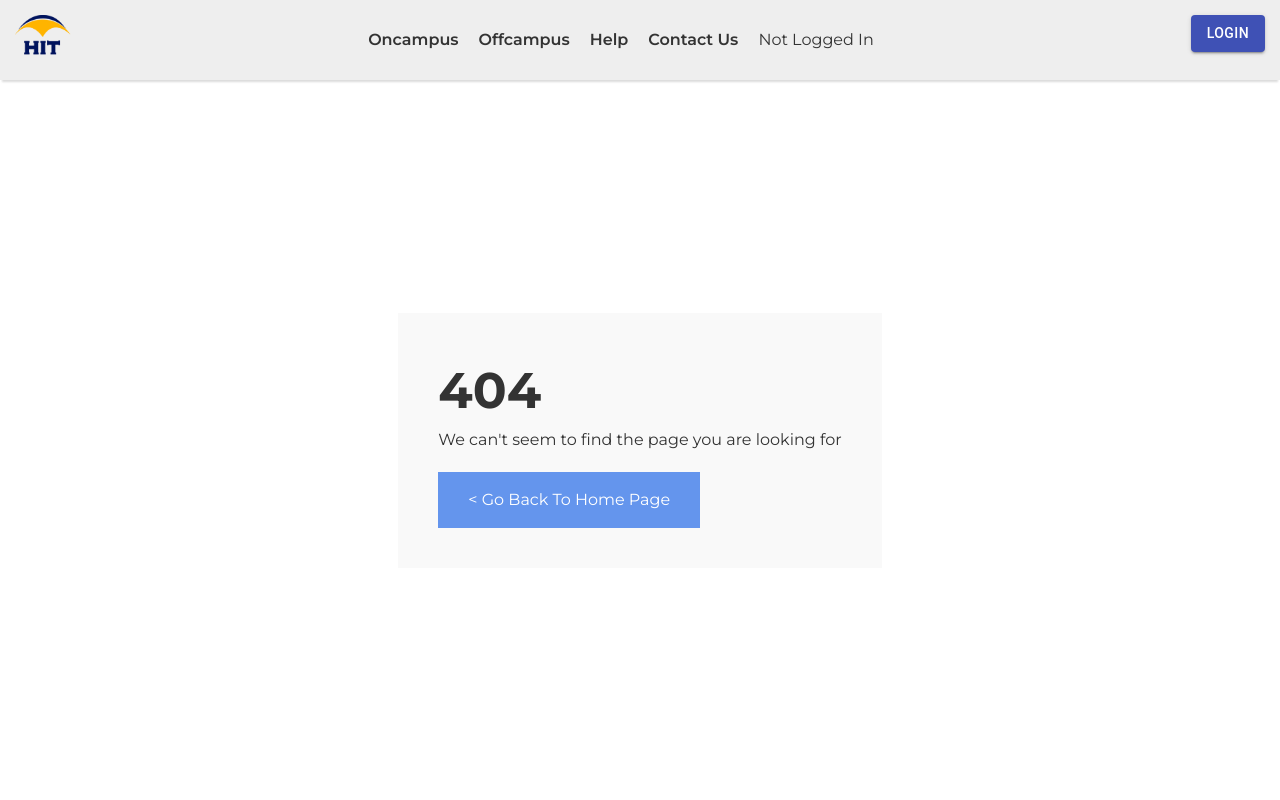
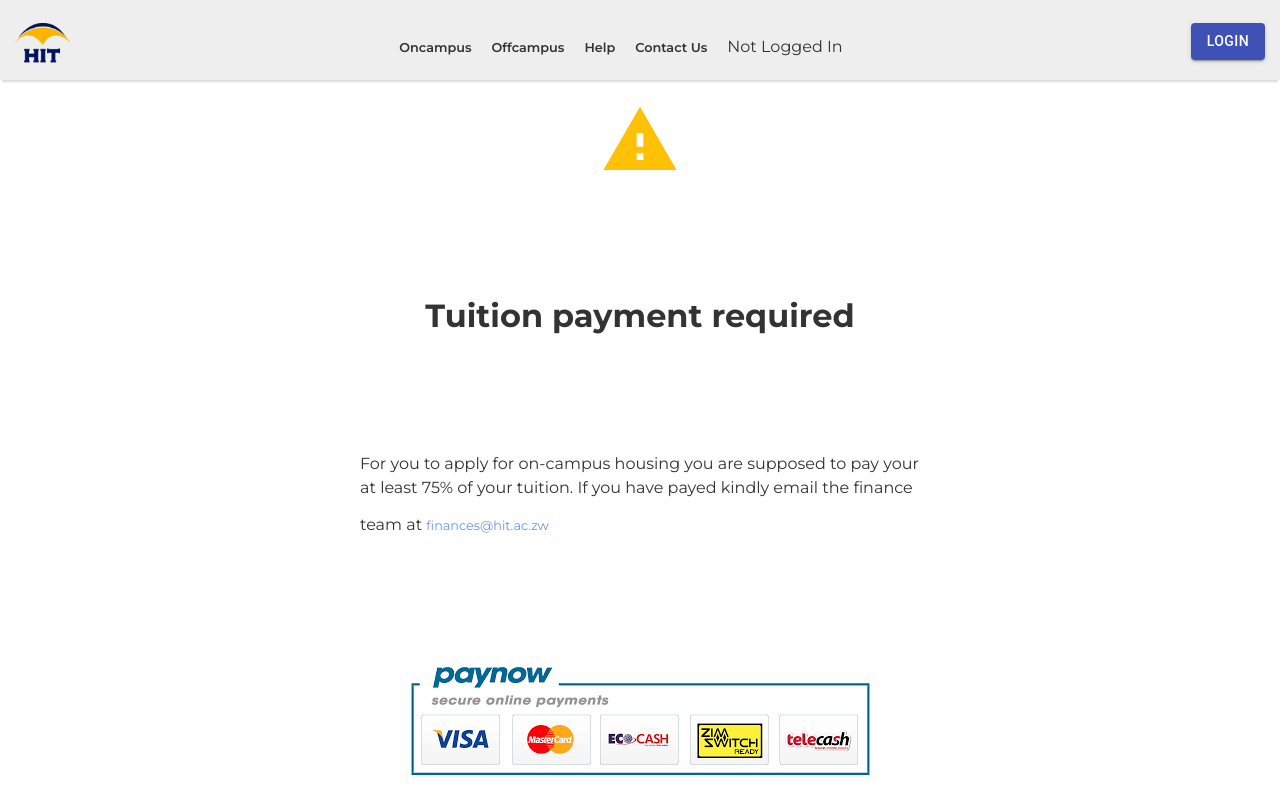
Before and after one commit to rodney-m/Accomodation-finder, a React (Create React App) app: page /pay-fees in a window 1280 px wide. Before the commit this address had no page. Built offline with nearby package versions, Linux system fonts and the light colour scheme.

Commit message:
not payed error

```diff
--- a/src/App.js
+++ b/src/App.js
@@ -24,19 +24,28 @@ import LandlordProtectedRoute from "./pages/LandlordProtectedRoutes";
 import { LoginContext } from "./Helper/Context";
 import { AdminLoginContext } from "./Helper/Context";
 import { LandlordLoginContext } from "./Helper/Context";
+import { PayedTuition } from "./Helper/Context";
+import { Tuition } from "./Helper/Context";
 
 import HouseOwnerCreateAcc from "./components/HouseOwnerCreateAcc";
 import HouseOwnerDashboard from "./components/HouseOwnerDashboard";
 import LandlordNav from "./components/LandlordNav";
 import CheckStatus from "./components/CheckStatus";
+import NotPayedUp from "./pages/NotPayedUp";
 
 function App() {
   const [loggedIn, setLoggedIn] = useState(false);
   const [isAdmin, setIsAdmin] = useState(false);
   const [isLandlordLoggedIn, setIsLandlordLoggedIn] = useState(false);
+  const [tuitionPayed, setTuitionPayed] = useState(89);
+  const [currentTuition, setCurrentTuition] = useState(100);
   return (
     <div className="App">
-      <LandlordLoginContext.Provider value={{ isLandlordLoggedIn, setIsLandlordLoggedIn }} >
+      <Tuition.Provider value={{ currentTuition, setCurrentTuition }}>
+        <PayedTuition.Provider value={{ tuitionPayed, setTuitionPayed }}>
+          <LandlordLoginContext.Provider
+            value={{ isLandlordLoggedIn, setIsLandlordLoggedIn }}
+          >
             <AdminLoginContext.Provider value={{ isAdmin, setIsAdmin }}>
               <LoginContext.Provider value={{ loggedIn, setLoggedIn }}>
                 <Router>
@@ -103,12 +112,15 @@ function App() {
                     />
 
                     <Route exact path="/admin" component={DeanLogIn} />
+                    <Route exact path="/pay-fees" component={NotPayedUp} />
                     <Route component={Error} />
                   </Switch>
                 </Router>
               </LoginContext.Provider>
             </AdminLoginContext.Provider>
           </LandlordLoginContext.Provider>
+        </PayedTuition.Provider>
+      </Tuition.Provider>
     </div>
   );
 }
--- a/src/Helper/Context.js
+++ b/src/Helper/Context.js
@@ -1,8 +1,16 @@
 import {createContext} from 'react'
 
-
+// student login
 export const LoginContext = createContext({});
 
+//dean login
 export const AdminLoginContext = createContext({});
 
+//landlord login
 export const LandlordLoginContext = createContext({});
+
+//paid fees
+export const PayedTuition = createContext({});
+
+//fees
+export const Tuition = createContext({});
--- a/src/components/Apply.js
+++ b/src/components/Apply.js
@@ -1,36 +1,60 @@
-import React from "react";
+import React, {useContext} from "react";
 import "./Apply.css";
 import { IconButton } from "@material-ui/core";
-import { Link, withRouter } from "react-router-dom";
+import { Link, withRouter, useHistory } from "react-router-dom";
+import Button from "@material-ui/core/Button";
+import { PayedTuition } from "../Helper/Context";
+import { Tuition } from "../Helper/Context";
 
 function Apply() {
+  const { tuitionPayed, setTuitionPayed } = useContext(PayedTuition);
+  const { currentTuition, setCurrentTuition } = useContext(Tuition);
+
+
+  let history = useHistory();
+
+  let onCheckStatus = () => {
+    history.push("/apply/status")
+  }
+  let onApplyOffcampus = () => {
+    history.push("/apply/offcampus")
+  }
+  let onApplyOncampus = () => {
+    if(tuitionPayed >= (0.75*currentTuition)){
+      history.push("/apply/oncampus")
+    } else{
+      history.push("pay-fees")
+
+    }
+
+  }
   return (
     <div className="Apply">
       <div className="top-section">
         <div className="left">
           <h1>Apply On campus</h1>
-          <Link to="/apply/oncampus">
             <IconButton>
-              <span className="btn">Apply</span>
+            <Button variant="contained" color="primary" onClick={onApplyOncampus}>
+            Apply
+          </Button>
             </IconButton>
-          </Link>
         </div>
         <div className="right">
           <h1>Appy Off-campus</h1>
-          <Link to="/apply/offcampus">
             <IconButton>
-              <span className="btn">Apply</span>
+            <Button variant="contained" color="primary" onClick={onApplyOffcampus}>
+            Apply
+          </Button>
             </IconButton>
-          </Link>
         </div>
       </div>
       <div className="bottom-section">
         <h1>Check Application Status</h1>
-        <Link to="/apply/status">
           <IconButton>
-            <span className="btn">Check</span>
+          <Button variant="contained" color="primary" onClick={onCheckStatus}>
+            Check
+          </Button>
           </IconButton>
-        </Link>
       </div>
     </div>
   );
--- a/src/pages/Login.js
+++ b/src/pages/Login.js
@@ -6,7 +6,7 @@ import LogInModal from "../components/LogInModal";
 import { useHistory } from "react-router-dom";
 import { LoginContext } from "../Helper/Context";
 
-import axios from 'axios';
+import axios from "axios";
 
 function Login() {
   const { loggedIn, setLoggedIn } = useContext(LoginContext);
@@ -35,10 +35,9 @@ function Login() {
       setMessage("Password field cannot be empty");
       setShowModal(true);
     } else {
-
       const newLogin = {
         regNo: { regNo },
-                password: { password }
+        password: { password },
       };
 
       axios
@@ -46,102 +45,80 @@ function Login() {
         .then((response) => {
           if (response.status === 200) {
             setLoggedIn(true);
-                        history.push("/apply")
+            history.push("/apply");
           }
         })
         .catch((err) => {
-                    console.log(err);
+          setMessage("Registration number and password did not match");
+          setShowModal(true);
         });
-        };
+    }
   };
 
-    return ( <
-        div className = "Login" >
-        <
-        div className = "main-form-container" >
-        <
-        div className = "form-headings" >
-        <
-        div onClick = { toggler }
-        className = "login-heading" >
-        <
-        p > Login < /p> < /
-        div > <
-        div onClick = { toggler }
-        className = "register-heading" >
-        <
-        p > Register < /p> < /
-        div > <
-        div className = { `bottom_border ${!toggle ? "toggle_bottom_border" : ""}` } >
-        <
-        /div> < /
-        div > <
-        div className = { `form-container login-container ${
+  return (
+    <div className="Login">
+      <div className="main-form-container">
+        <div className="form-headings">
+          <div onClick={toggler} className="login-heading">
+            <p> Login </p>{" "}
+          </div>{" "}
+          <div onClick={toggler} className="register-heading">
+            <p> Register </p>{" "}
+          </div>{" "}
+          <div
+            className={`bottom_border ${!toggle ? "toggle_bottom_border" : ""}`}
+          ></div>{" "}
+        </div>{" "}
+        <div
+          className={`form-container login-container ${
             !toggle ? "active" : ""
-          }` } > { /* Login form start */ } <
-        form action = "" >
-        <
-        div className = "input-container" >
-        <
-        input type = "text"
-        placeholder = "Registration No."
-        onChange = {
-            (e) => setRegNo(e.target.value)
-        }
-        /> <
-        input type = "password"
-        placeholder = "Password"
-        onChange = {
-            (e) => setPassword(e.target.value)
-        }
+          }`}
+        >
+          {" "}
+          {/* Login form start */}{" "}
+          <form action="">
+            <div className="input-container">
+              <input
+                type="text"
+                placeholder="Registration No."
+                onChange={(e) => setRegNo(e.target.value)}
+              />{" "}
+              <input
+                type="password"
+                placeholder="Password"
+                onChange={(e) => setPassword(e.target.value)}
               />
+              <button onClick={onLogin}> LOGIN </button>
+              <Link to="#" className="forgot-pass">
+                Forgot your password ?
+              </Link>{" "}
+            </div>{" "}
+          </form>{" "}
+        </div>
+        <div
+          className={`form-container register-container ${
+            toggle ? "active" : ""
+          }`}
+        >
+          {" "}
+          {/* SignUp form start */}{" "}
+          <form action="">
+            <div className="input-container">
+              <input type="text" placeholder="Registration No." />
+              <input type="password" placeholder="Create A Password" />
+              <input type="password" placeholder="Confirm Password" />
+              <button> REGISTER </button>{" "}
+            </div>{" "}
+          </form>{" "}
+        </div>{" "}
+      </div>
 
-        <
-        button onClick = { onLogin } > LOGIN < /button>
-
-        <
-        Link to = "#"
-        className = "forgot-pass" >
-        Forgot your password ?
-        <
-        /Link> < /
-        div > <
-        /form> < /
-        div >
-
-        <
-        div className = { `form-container register-container ${
-            toggle ? "active" : ""
-          }` } > { /* SignUp form start */ } <
-        form action = "" >
-        <
-        div className = "input-container" >
-        <
-        input type = "text"
-        placeholder = "Registration No." / >
-        <
-        input type = "password"
-        placeholder = "Create A Password" / >
-        <
-        input type = "password"
-        placeholder = "Confirm Password" / >
-        <
-        button > REGISTER < /button> < /
-        div > <
-        /form> < /
-        div > <
-        /div>
-
-        {
-            showModal ?
-                <
-                LogInModal setShowModal = { setShowModal }
-            message = { message }
-            />: ""
-        }
-
-        <
-        /div>
+      {showModal ? (
+        <LogInModal setShowModal={setShowModal} message={message} />
+      ) : (
+        ""
+      )}
+    </div>
   );
 }
 
--- a/src/pages/LoginHouseOwner.css
+++ b/src/pages/LoginHouseOwner.css
@@ -34,3 +34,15 @@
     color: white;
     border: 0;
 }
+
+a{
+    color: cornflowerblue;
+    font-size: 0.8rem;
+    margin-top: 16px;
+    display: inline-block;
+    text-decoration: none;
+}
+
+a:hover{
+    text-decoration: underline;
+}
--- a/src/pages/LoginHouseOwner.js
+++ b/src/pages/LoginHouseOwner.js
@@ -2,7 +2,7 @@ import React, { useState, useContext } from "react";
 import "./LoginHouseOwner.css";
 import LogInModal from "../components/LogInModal";
 import { LandlordLoginContext } from "../Helper/Context";
-import {useHistory} from "react-router-dom"
+import {useHistory, Link} from "react-router-dom"
 
 function Login() {
   const { isLandlordLoggedIn, setIsLandlordLoggedIn } = useContext(LandlordLoginContext);
@@ -53,6 +53,7 @@ function Login() {
           <button onClick={onLogin} type="submit">
             Submit
           </button>
+          <Link to="/" >back to home</Link>
         </form>
       </div>
       {showModal ? <LogInModal setShowModal={setShowModal} message={message} /> : ""}
--- /dev/null
+++ b/src/pages/NotPayedUp.css
@@ -0,0 +1,16 @@
+.NotPayedUp .MuiSvgIcon-root{
+    font-size: 5rem;
+    color: #ffc107;
+}
+
+
+.NotPayedUp .container{
+    min-height: 90vh;
+    max-width: 600px;
+    display: flex;
+    justify-content: space-between;
+    align-items: center;
+    flex-direction: column;
+    padding: 20px;
+    margin: auto;
+}
--- /dev/null
+++ b/src/pages/NotPayedUp.js
@@ -0,0 +1,26 @@
+import React from "react";
+import "./NotPayedUp.css";
+import WarningIcon from "@material-ui/icons/Warning";
+import Payments from "../images/payments.png";
+import { Link } from "react-router-dom";
+
+function NotPayedUp() {
+  return (
+    <div className="NotPayedUp">
+      <div className="container">
+        <WarningIcon fontSize="large" />
+        <h1>Tuition payment required</h1>
+        <p>
+          For you to apply for on-campus housing you are supposed to pay your at
+          least 75% of your tuition. If you have payed kindly email the finance team at <Link to="mailto:finances@hit.ac.zw">finances@hit.ac.zw</Link>
+        </p>
+
+        <a href="https://www.hit.ac.zw/online-payment.html" target="_blank">
+            <img src={Payments} alt="paayment methods" />
+        </a>
+      </div>
+    </div>
+  );
+}
+
+export default NotPayedUp;
```
Also changed, not shown: src/images/payments.png (added). Lines whose indentation alone changed are shown as unchanged.
